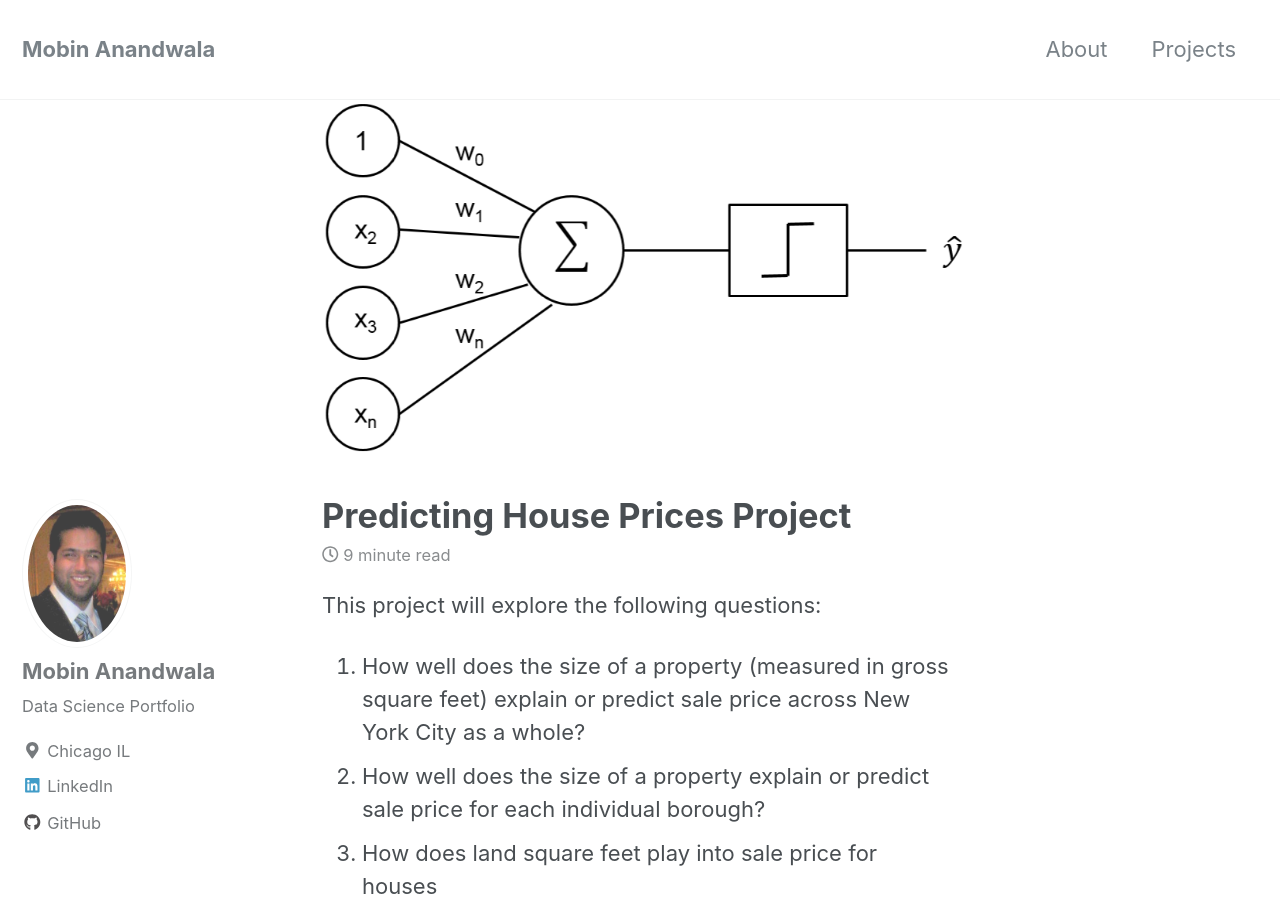
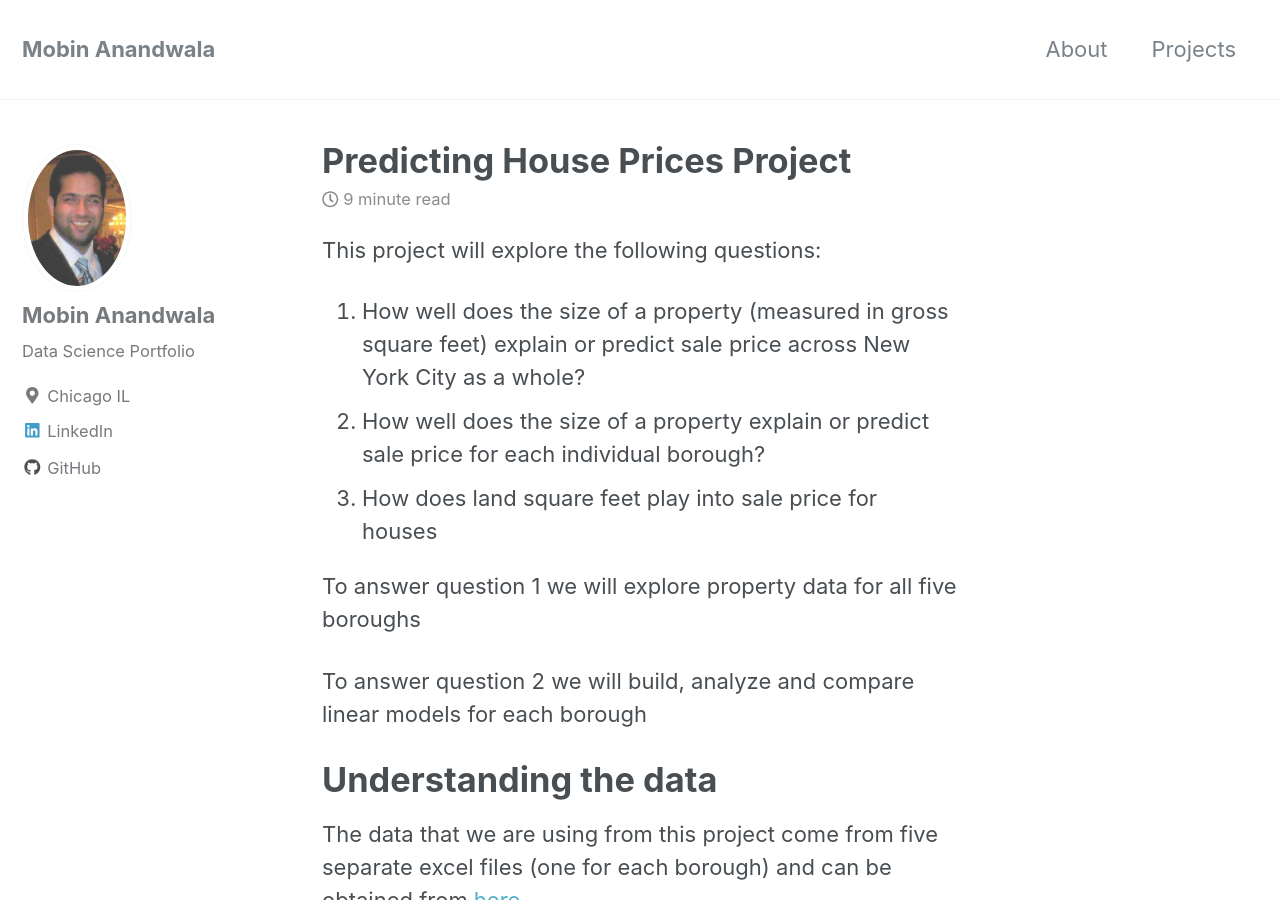
Before and after one commit to manandwa/manandwa.github.io, a Jekyll site: the page built from _posts/2020-29-07-Predicting-Condomimum-Prices.md, in a window 1280 px wide and 900 px high. Built offline with Jekyll 4.4.1, drawn with Linux system fonts in a browser that asks for light colours; nearby versions of some CDN libraries.

Commit message:
Update 2020-29-07-Predicting-Condomimum-Prices.md

```diff
--- a/_posts/2020-29-07-Predicting-Condomimum-Prices.md
+++ b/_posts/2020-29-07-Predicting-Condomimum-Prices.md
@@ -2,8 +2,6 @@
 title: "Predicting House Prices Project"
 date: 2020-07-29
 tags: [machine learning, missing data, NYC Condomimum]
-header:
-  image: "/images/perceptron/percept.jpg"
 excerpt: "Predicting house prices in NYC"
 mathjax: "true"
 ---
```
